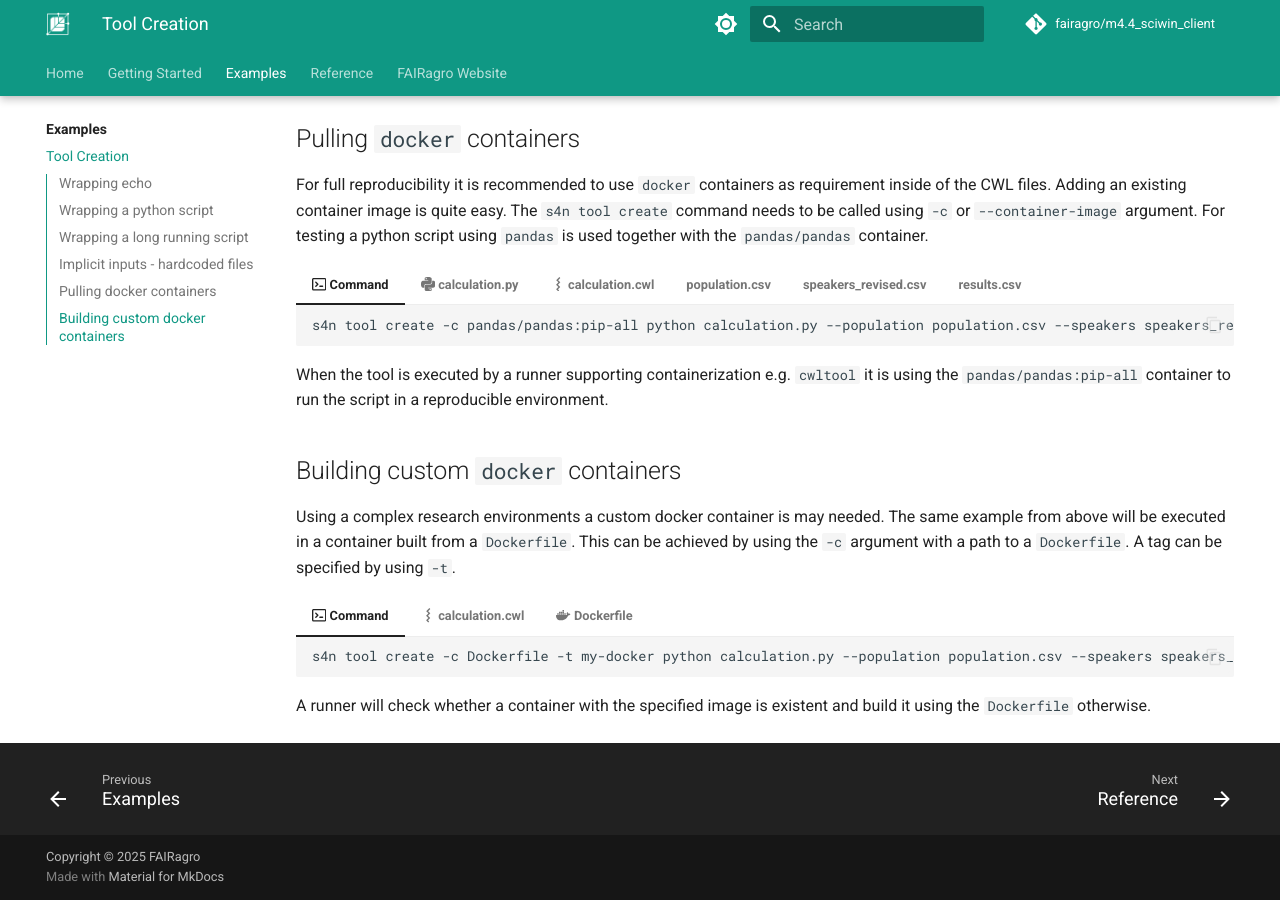
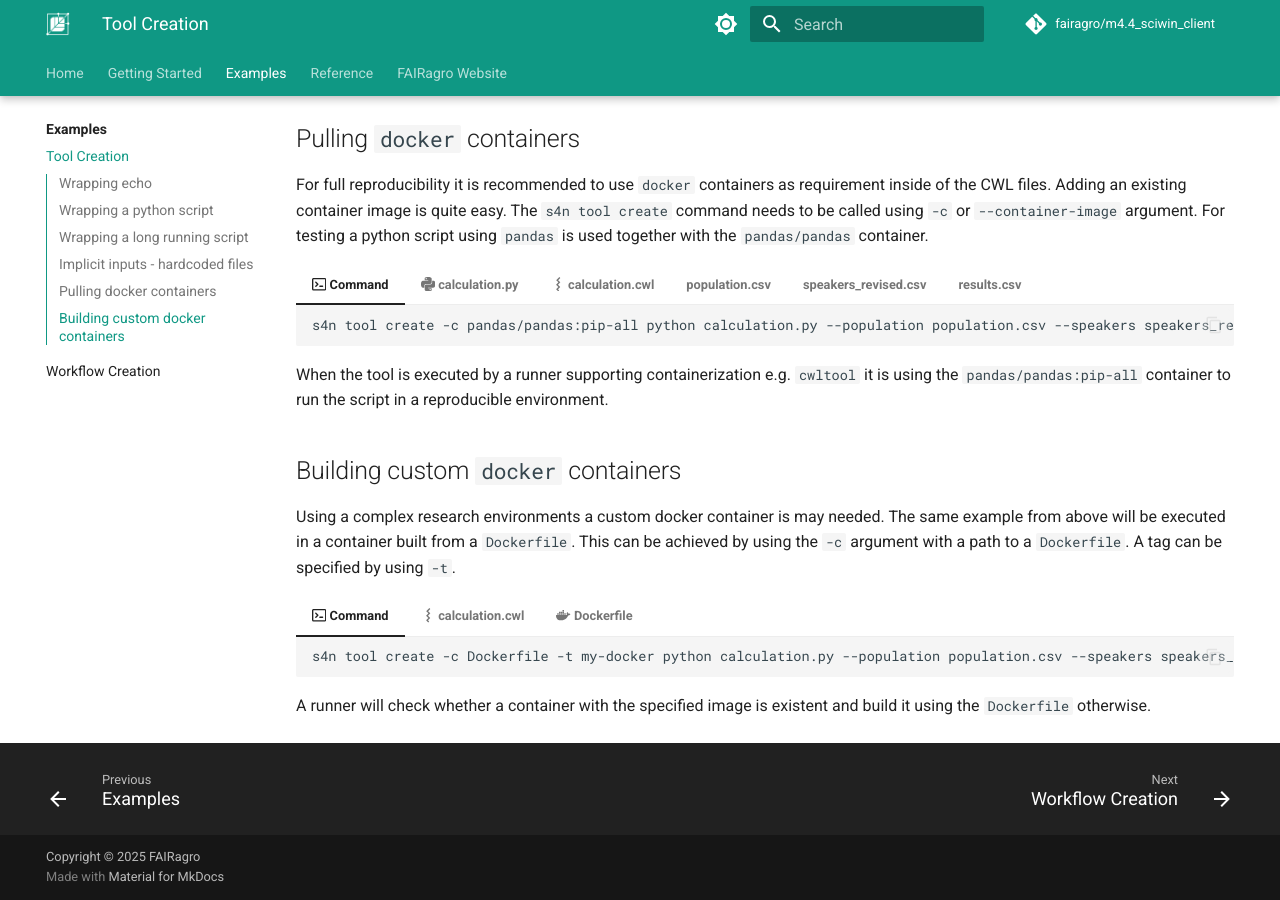
Before and after one commit to fairagro/m4.4_sciwin_client, an MkDocs documentation site: the page built from docs/examples/tool-creation.md, in a window 1280 px wide and 900 px high, scrolled down 2215 px. Built offline with MkDocs 1.6.1 and Material for MkDocs 9.7.7, drawn with Linux system fonts in a browser that asks for light colours; comment, search, counter and statistics services are not loaded.

Commit message:
added page

```diff
--- a/mkdocs.yml
+++ b/mkdocs.yml
@@ -76,6 +76,7 @@ nav:
   - Examples:
     - examples/index.md
     - Tool Creation: examples/tool-creation.md
+    - Workflow Creation: examples/workflow-creation.md
   - Reference:
     - reference/index.md
     - Project Initialization: reference/init.md
```
Also changed, not shown: docs/examples/workflow-creation.md (added).
